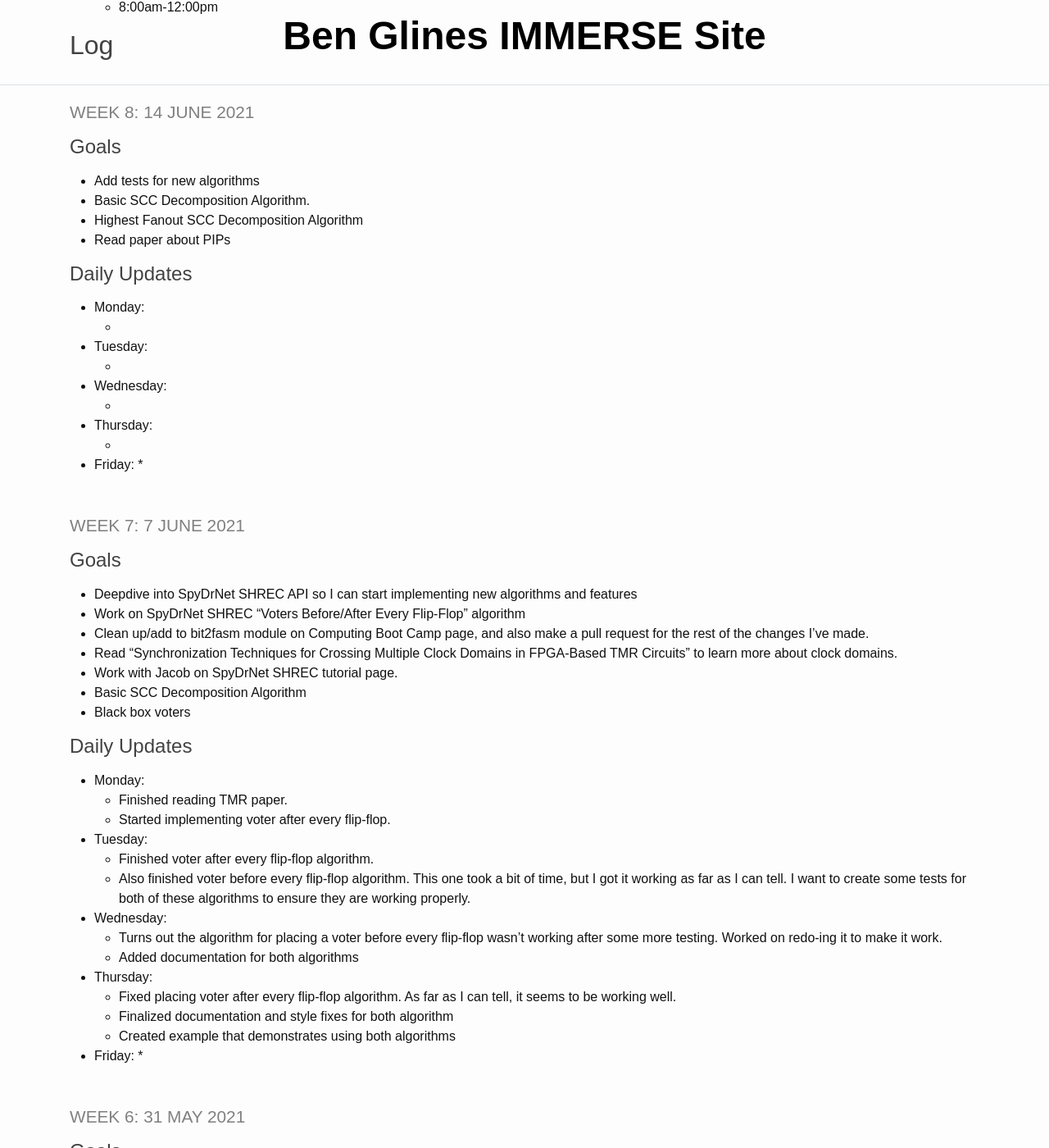
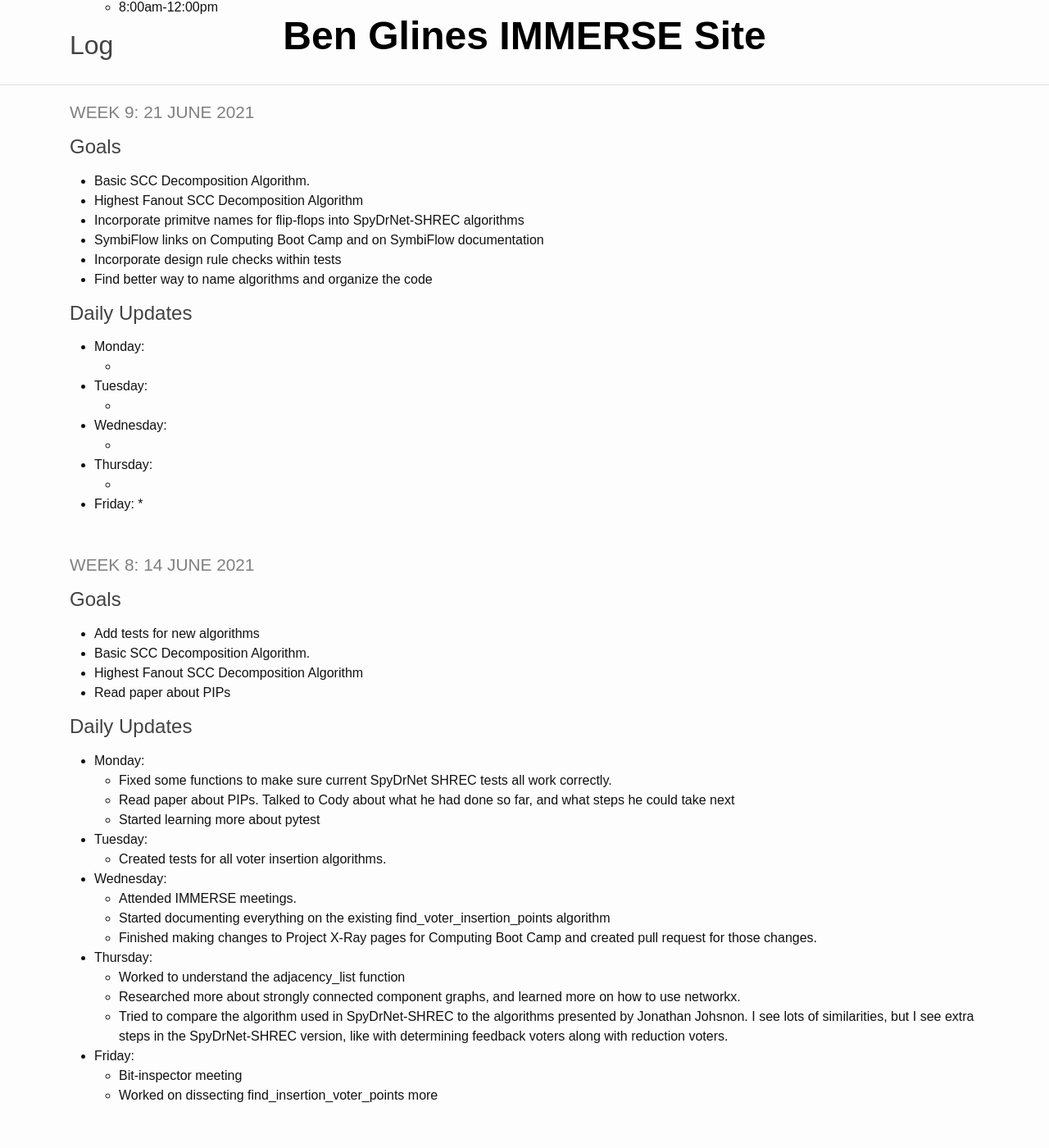
Before and after one commit to benglines/immerse, a Jekyll site: the page built from _pages/log.md, in a window 1280 px wide and 1400 px high, scrolled down 459 px. Shown: the whole window at 82% size. Built offline with Jekyll 4.4.1, drawn with Linux system fonts in a browser that asks for light colours.

Commit message:
Log Update

```diff
--- a/_pages/log.md
+++ b/_pages/log.md
@@ -18,14 +18,16 @@ title: IMMERSE Log
 
 ## Log
 
-### Week 8: 14 JUNE 2021
+### Week 9: 21 JUNE 2021
 
 #### Goals
 
-* Add tests for new algorithms
 * Basic SCC Decomposition Algorithm.
 * Highest Fanout SCC Decomposition Algorithm
-* Read paper about PIPs
+* Incorporate primitve names for flip-flops into SpyDrNet-SHREC algorithms
+* SymbiFlow links on Computing Boot Camp and on SymbiFlow documentation
+* Incorporate design rule checks within tests
+* Find better way to name algorithms and organize the code
 
 #### Daily Updates
 
@@ -39,6 +41,36 @@ title: IMMERSE Log
   *
 * **Friday**:
   *
+
+### Week 8: 14 JUNE 2021
+
+#### Goals
+
+* Add tests for new algorithms
+* Basic SCC Decomposition Algorithm.
+* Highest Fanout SCC Decomposition Algorithm
+* Read paper about PIPs
+
+#### Daily Updates
+
+* **Monday**:
+  * Fixed some functions to make sure current SpyDrNet SHREC tests all work correctly.
+  * Read paper about PIPs. Talked to Cody about what he had done so far, and what steps he could take next
+  * Started learning more about pytest
+* **Tuesday**:
+  * Created tests for all voter insertion algorithms.
+* **Wednesday**:
+  * Attended IMMERSE meetings.
+  * Started documenting everything on the existing find_voter_insertion_points algorithm
+  * Finished making changes to Project X-Ray pages for Computing Boot Camp and created pull request for those changes.
+* **Thursday**:
+  * Worked to understand the adjacency_list function
+  * Researched more about strongly connected component graphs, and learned more on how to use networkx.
+  * Tried to compare the algorithm used in SpyDrNet-SHREC to the algorithms presented by Jonathan Johsnon. I see lots of similarities, but I see extra steps in the SpyDrNet-SHREC version, like with determining feedback voters along with reduction voters.
+* **Friday**:
+  * Bit-inspector meeting
+  * Worked on dissecting find_insertion_voter_points more
+
 
 ### Week 7: 7 JUNE 2021
 
```
